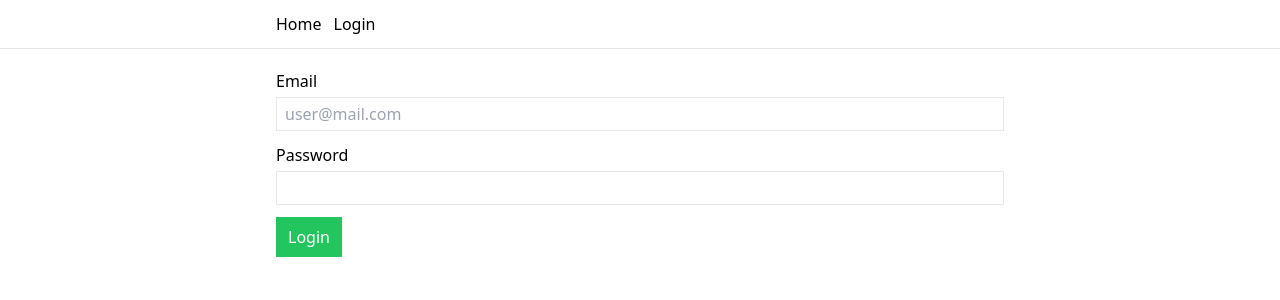
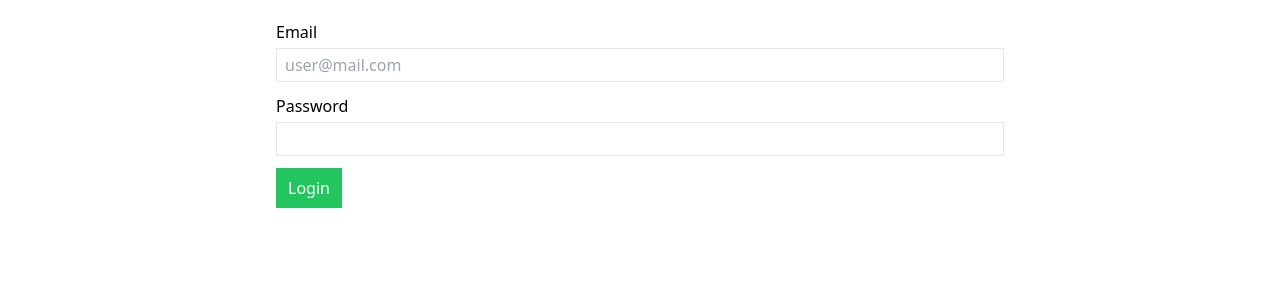
Before and after one commit to SySafarila/engsel-frontend-vue, a Nuxt app: page /login in a window 1280 px wide. Shown: the top 300 px of the page. Built offline with nearby package versions, Linux system fonts and the light colour scheme.

Commit message:
use nuxtlayout

```diff
--- a/pages/index.vue
+++ b/pages/index.vue
@@ -1,14 +1,13 @@
 <script setup lang="ts">
-import MainLayout from '~/layouts/main.vue'
 const route = useRoute()
 </script>
 
 <template>
-  <MainLayout>
+  <NuxtLayout name="main">
     <div class="max-w-screen-md mx-auto p-5">
       <h1>Nuxt Routing set up successfully!</h1>
       <p>Current route: {{ route.path }}</p>
       <a href="https://nuxt.com/docs/getting-started/routing" target="_blank">Learn more about Nuxt Routing</a>
     </div>
-  </MainLayout>
+  </NuxtLayout>
 </template>
--- a/pages/login.vue
+++ b/pages/login.vue
@@ -1,7 +1,6 @@
 <script setup lang="ts">
 import axios, { AxiosError } from "axios";
 import { ref } from "vue";
-import MainLayout from '~/layouts/main.vue';
 
 const email = ref<string>('')
 const password = ref<string>('')
@@ -33,12 +32,12 @@ const login = async (e: Event) => {
 </script>
 
 <template>
-    <MainLayout>
+    <NuxtLayout name="main">
         <div class="max-w-screen-md mx-auto p-5">
             <form @submit="login" class="grid gap-3">
                 <div class="grid gap-1">
                     <label for="email">Email</label>
-                    <input type="text" id="email" v-model="email" class="border py-1 px-2" placeholder="user@mail.com"
+                    <input type="email" id="email" v-model="email" class="border py-1 px-2" placeholder="user@mail.com"
                         required>
                 </div>
                 <div class="grid gap-1">
@@ -53,5 +52,5 @@ const login = async (e: Event) => {
                 </div>
             </form>
         </div>
-    </MainLayout>
+    </NuxtLayout>
 </template>
```
